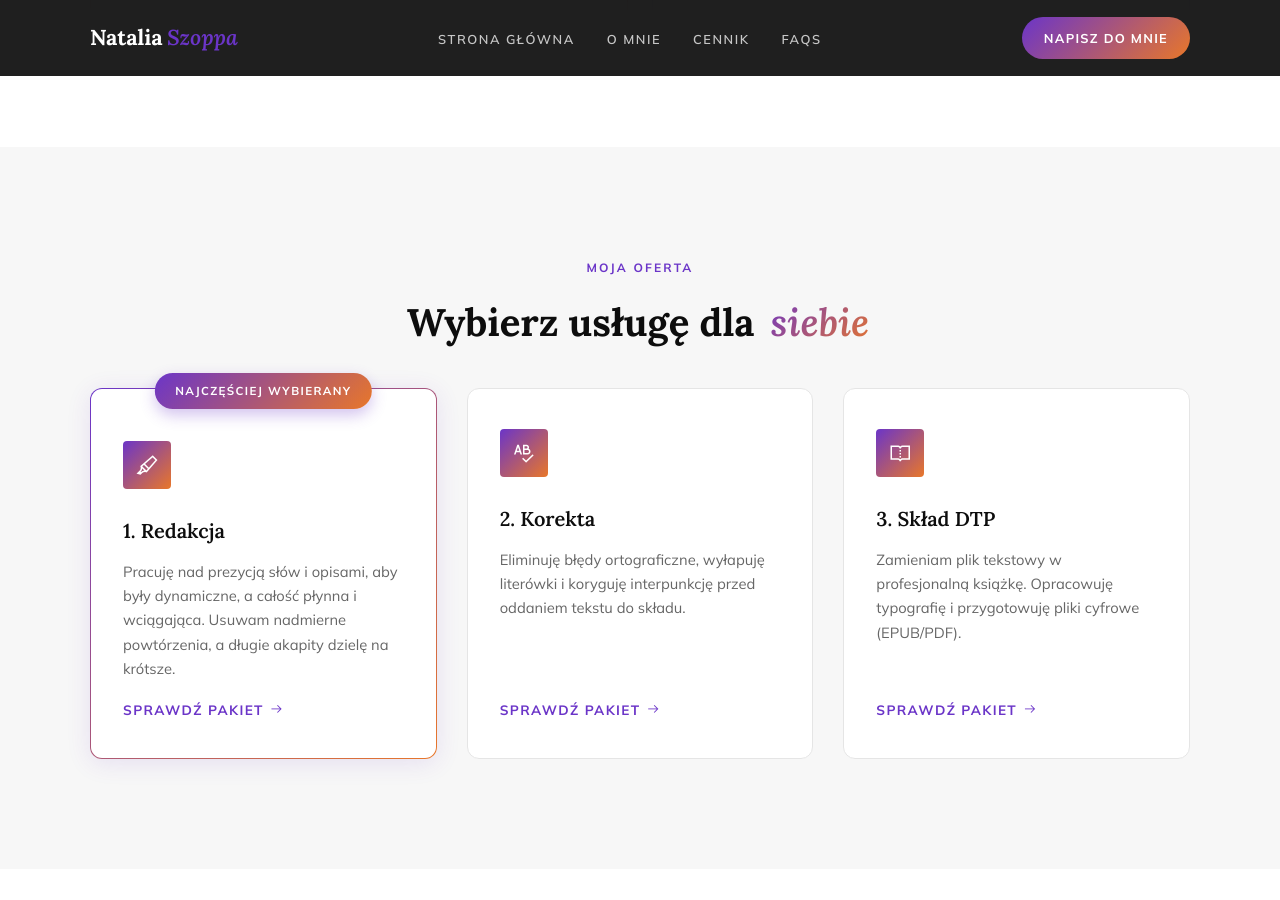
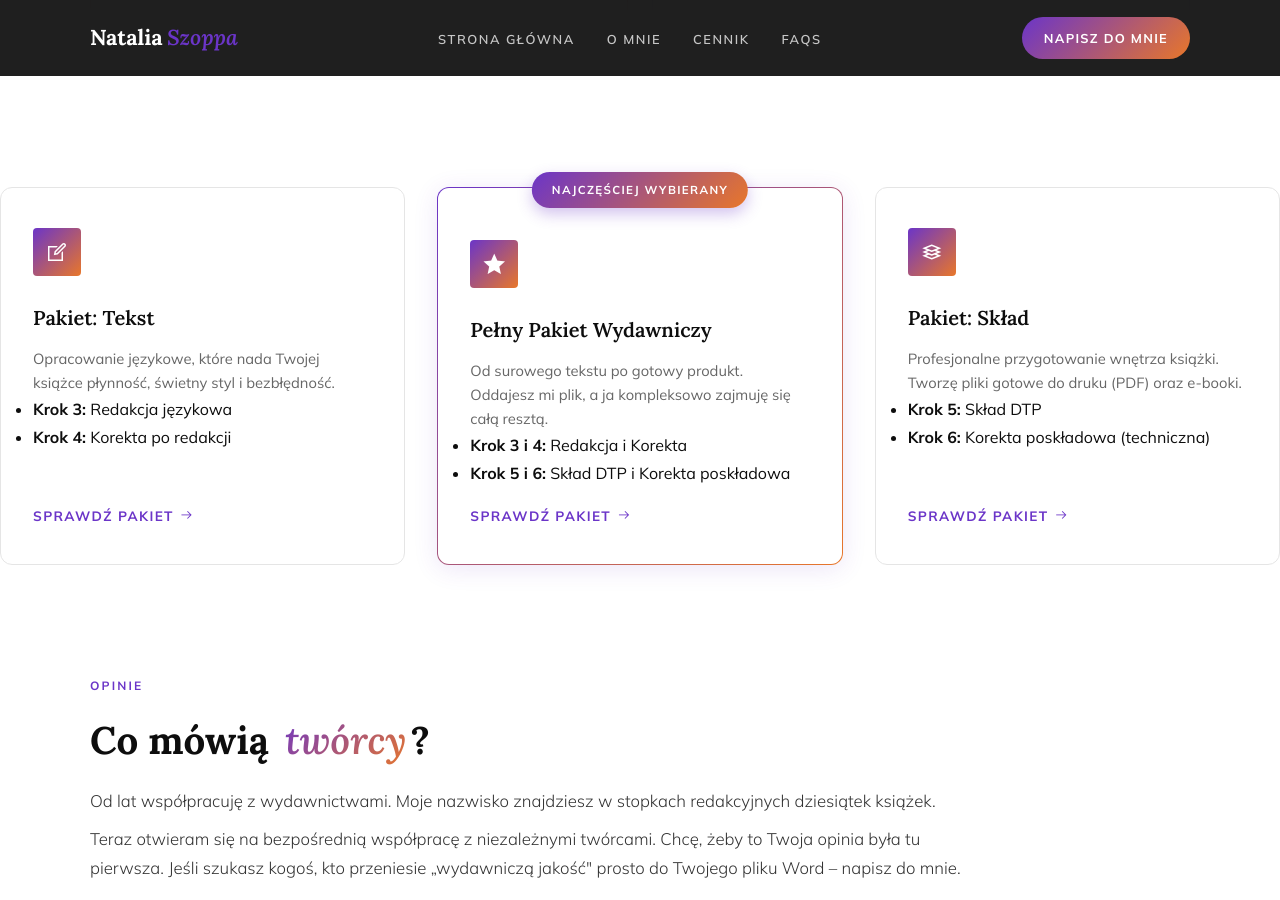
Before and after one commit to Bonnie00726/nataliaszoppa, a Jekyll site: the page built from index.html, in a window 1280 px wide and 900 px high, scrolled down 5721 px. Built offline with Jekyll 4.4.1, drawn with Linux system fonts in a browser that asks for light colours.

Commit message:
Update index.html

```diff
--- a/index.html
+++ b/index.html
@@ -440,40 +440,57 @@ title: Redakcja, korekta, skład
 </section>
 
 <!-- OFERTA: 3 KAFELKI -->
-<section class="section" id="uslugi" style="background: var(--paper-warm, #fdfbf7);">
-    <div class="container">
-        <div class="eyebrow reveal" style="text-align: center;">Moja oferta</div>
-        <h2 class="section-h2 reveal delay-1" style="text-align: center;">Wybierz usługę dla <em>siebie</em></h2>
+<section>
+<div class="services-grid" style="grid-template-columns: repeat(auto-fit, minmax(300px, 1fr)); gap: 32px; margin-top: 40px;">
 
-        <div class="services-grid-3 reveal delay-2">
-            <!-- 1. REDAKCJA -->
-            <div class="service-card service-card--flex service-card--popular">
-                <div class="popular-badge">Najczęściej wybierany</div>
-                <div class="service-icon"><i class="las la-highlighter"></i></div>
-                <h3>1. Redakcja</h3>
-                <p>Pracuję nad prezycją słów i opisami, aby były dynamiczne, a całość płynna i wciągająca. Usuwam nadmierne powtórzenia, a długie akapity dzielę na krótsze.</p>
-                <button class="read-more-btn" data-target="modal-redakcja">Sprawdź pakiet <i class="las la-arrow-right"></i></button>
-            </div>
+    <div class="service-card service-card--flex">
+        <div class="service-icon"><i class="las la-edit"></i></div>
+        <h3>Pakiet: Tekst</h3>
+        <p>Opracowanie językowe, które nada Twojej książce płynność, świetny styl i bezbłędność.</p>
 
-            <!-- 2. KOREKTA -->
-            <div class="service-card service-card--flex">
-                <div class="service-icon"><i class="las la-spell-check"></i></div>
-                <h3>2. Korekta</h3>
-                <p>Eliminuję błędy ortograficzne, wyłapuję literówki i koryguję interpunkcję przed oddaniem tekstu do składu.</p>
-                <button class="read-more-btn" data-target="modal-korekta">Sprawdź pakiet <i class="las la-arrow-right"></i></button>
-            </div>
+        <ul class="card-list">
+            <li><strong>Krok 3:</strong> Redakcja językowa</li>
+            <li><strong>Krok 4:</strong> Korekta po redakcji</li>
+        </ul>
 
-            <!-- 3. SKŁAD DTP -->
-            <div class="service-card service-card--flex">
-                <div class="service-icon"><i class="las la-book-open"></i></div>
-                <h3>3. Skład DTP</h3>
-                <p>Zamieniam plik tekstowy w profesjonalną książkę. Opracowuję typografię i przygotowuję pliki cyfrowe (EPUB/PDF).</p>
-                <button class="read-more-btn" data-target="modal-dtp">Sprawdź pakiet <i class="las la-arrow-right"></i></button>
-            </div>
-        </div>
+        <button class="read-more-btn" data-modal="modal-tekst">
+            Sprawdź pakiet <i class="las la-arrow-right"></i>
+        </button>
     </div>
+
+    <div class="service-card service-card--flex service-card--popular">
+        <div class="popular-badge">Najczęściej wybierany</div>
+        <div class="service-icon"><i class="las la-star"></i></div>
+        <h3>Pełny Pakiet Wydawniczy</h3>
+        <p>Od surowego tekstu po gotowy produkt. Oddajesz mi plik, a ja kompleksowo zajmuję się całą resztą.</p>
+
+        <ul class="card-list">
+            <li><strong>Krok 3 i 4:</strong> Redakcja i Korekta</li>
+            <li><strong>Krok 5 i 6:</strong> Skład DTP i Korekta poskładowa</li>
+        </ul>
+
+        <button class="read-more-btn" data-modal="modal-pelny">
+            Sprawdź pakiet <i class="las la-arrow-right"></i>
+        </button>
+    </div>
+
+    <div class="service-card service-card--flex">
+        <div class="service-icon"><i class="las la-layer-group"></i></div>
+        <h3>Pakiet: Skład</h3>
+        <p>Profesjonalne przygotowanie wnętrza książki. Tworzę pliki gotowe do druku (PDF) oraz e-booki.</p>
+
+        <ul class="card-list">
+            <li><strong>Krok 5:</strong> Skład DTP</li>
+            <li><strong>Krok 6:</strong> Korekta poskładowa (techniczna)</li>
+        </ul>
+
+        <button class="read-more-btn" data-modal="modal-sklad">
+            Sprawdź pakiet <i class="las la-arrow-right"></i>
+        </button>
+    </div>
+
+</div>
 </section>
-
 <!-- OPINIE -->
 <section class="section" id="opinie">
     <div class="container">
```
